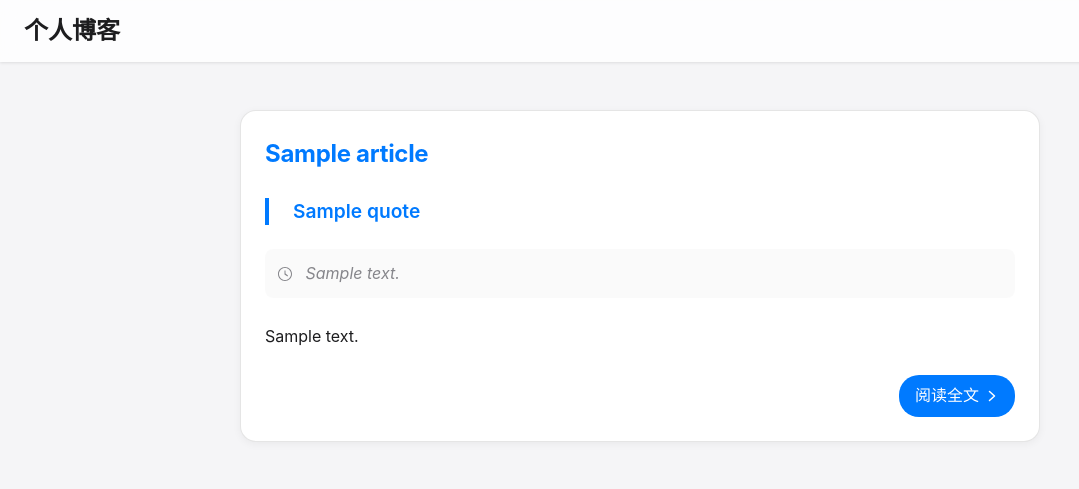
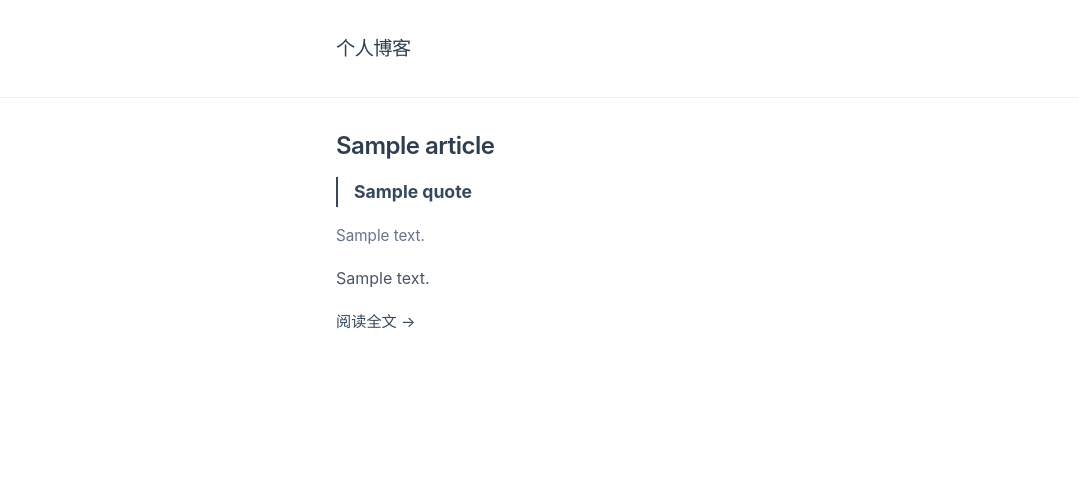
Before and after one commit to wuyingxue1230/knowledge_web, a Flask app: template templates/index.html in a window 1280 px wide. Shown: the top 489 px of the page, without its empty margins (0-1079 px from the left). Run offline with Flask 3, Linux system fonts and the light colour scheme; the template is opened without the code that fills it: most values are stand-ins (such as "Sample title", 1, 10 or a date in 2020).

Commit message:
改变样式

```diff
--- a/app.py
+++ b/app.py
@@ -2,6 +2,8 @@ from flask import Flask, render_template, jsonify
 import requests
 from config import Config
 import time
+import markdown
+import json
 
 app = Flask(__name__)
 app.config.from_object(Config)
@@ -54,9 +56,32 @@ class FeishuAPI:
 
 def process_field(field):
     """处理字段值，确保返回字符串"""
+    if field is None:
+        return ""
+
+    # 如果是列表，将所有项连接成字符串
     if isinstance(field, list):
         return "\n".join(str(item) for item in field)
-    return str(field) if field is not None else ""
+
+    # 如果是字典，直接查找 text 字段
+    if isinstance(field, dict):
+        return str(field.get("text", ""))
+
+    # 如果是字符串，尝试解析 JSON
+    if isinstance(field, str):
+        try:
+            # 尝试解析 JSON 字符串
+            field_dict = json.loads(field)
+            if isinstance(field_dict, dict):
+                return str(field_dict.get("text", field))
+        except json.JSONDecodeError:
+            return field
+
+    return str(field)
+
+def render_markdown(text):
+    """将Markdown文本转换为HTML"""
+    return markdown.markdown(text, extensions=['extra'])
 
 feishu_api = FeishuAPI(Config.FEISHU_APP_ID, Config.FEISHU_APP_SECRET)
 
@@ -67,12 +92,13 @@ def index():
         articles = []
         for record in records:
             fields = record.get("fields", {})
+            content = process_field(fields.get("概要内容输出"))
             article = {
                 "id": record.get("record_id"),
                 "title": process_field(fields.get("标题")),
                 "quote": process_field(fields.get("金句输出")),
                 "comment": process_field(fields.get("西瓜点评")),
-                "content": process_field(fields.get("概要内容输出"))[:100] + "..." if fields.get("概要内容输出") else ""
+                "content": content[:100] + "..." if len(content) > 100 else content
             }
             articles.append(article)
         return render_template('index.html', articles=articles)
@@ -87,12 +113,13 @@ def article_detail(record_id):
         for record in records:
             if record.get("record_id") == record_id:
                 fields = record.get("fields", {})
+                content = process_field(fields.get("概要内容输出"))
                 article = {
                     "id": record_id,
                     "title": process_field(fields.get("标题")),
                     "quote": process_field(fields.get("金句输出")),
                     "comment": process_field(fields.get("西瓜点评")),
-                    "content": process_field(fields.get("概要内容输出"))
+                    "content": render_markdown(content)
                 }
                 break
         if article:
--- a/templates/base.html
+++ b/templates/base.html
@@ -6,203 +6,224 @@
     <title>{% block title %}个人博客{% endblock %}</title>
     <style>
         :root {
-            --primary-color: #007AFF;
-            --background-color: #F5F5F7;
-            --text-color: #1D1D1F;
-            --secondary-text-color: #86868B;
-            --card-background: #FFFFFF;
-            --border-radius: 16px;
-            --spacing: 24px;
+            --text-color: #2c3e50;
+            --background-color: #ffffff;
+            --accent-color: #34495e;
+            --border-color: #edf2f7;
+            --spacing: 2rem;
+            --content-width: 42rem;
+        }
+
+        * {
+            margin: 0;
+            padding: 0;
+            box-sizing: border-box;
         }
 
         body {
-            font-family: -apple-system, BlinkMacSystemFont, "Segoe UI", Roboto, "Helvetica Neue", sans-serif;
-            margin: 0;
-            padding: 0;
-            background-color: var(--background-color);
+            font-family: -apple-system, "SF Pro Text", BlinkMacSystemFont, "Segoe UI", Roboto, sans-serif;
+            line-height: 1.7;
             color: var(--text-color);
-            line-height: 1.6;
+            background: var(--background-color);
             -webkit-font-smoothing: antialiased;
+            -moz-osx-font-smoothing: grayscale;
         }
 
         .container {
-            max-width: 800px;
+            max-width: var(--content-width);
             margin: 0 auto;
-            padding: var(--spacing);
+            padding: 0 var(--spacing);
         }
 
         header {
-            background-color: rgba(255, 255, 255, 0.8);
-            backdrop-filter: blur(10px);
-            -webkit-backdrop-filter: blur(10px);
-            position: sticky;
-            top: 0;
-            z-index: 100;
-            box-shadow: 0 1px 3px rgba(0,0,0,0.1);
+            padding: var(--spacing) 0;
             margin-bottom: var(--spacing);
+            border-bottom: 1px solid var(--border-color);
         }
 
-        h1 {
-            margin: 0;
-            font-size: 2em;
-            font-weight: 700;
+        .site-title {
+            font-size: 1.2rem;
+            font-weight: 500;
+            color: var(--text-color);
+            text-decoration: none;
             letter-spacing: -0.5px;
         }
 
+        h1, h2 {
+            font-weight: 600;
+            letter-spacing: -0.5px;
+            line-height: 1.3;
+        }
+
         h2 {
-            font-size: 1.5em;
-            margin: 0 0 var(--spacing) 0;
-            letter-spacing: -0.3px;
+            font-size: 1.5rem;
+            margin-bottom: 1rem;
         }
 
         .article-card {
-            background-color: var(--card-background);
-            border-radius: var(--border-radius);
-            padding: var(--spacing);
             margin-bottom: var(--spacing);
-            box-shadow: 0 2px 8px rgba(0,0,0,0.05);
-            transition: all 0.3s ease;
-            border: 1px solid rgba(0,0,0,0.1);
+            padding-bottom: var(--spacing);
+            border-bottom: 1px solid var(--border-color);
         }
 
-        .article-card:hover {
-            transform: translateY(-2px);
-            box-shadow: 0 4px 12px rgba(0,0,0,0.1);
+        .article-card:last-child {
+            border-bottom: none;
         }
 
-        .quote {
-            font-size: 1.2em;
-            font-weight: 600;
-            color: var(--primary-color);
-            margin: var(--spacing) 0;
-            padding-left: var(--spacing);
-            border-left: 4px solid var(--primary-color);
-            line-height: 1.4;
-        }
-
-        .comment {
-            color: var(--secondary-text-color);
-            font-style: italic;
-            margin: var(--spacing) 0;
-            padding: calc(var(--spacing) / 2);
-            background-color: rgba(0,0,0,0.02);
-            border-radius: calc(var(--border-radius) / 2);
-        }
-
-        .content {
-            margin: var(--spacing) 0;
-            line-height: 1.8;
-            color: var(--text-color);
-        }
-
-        a {
-            color: var(--primary-color);
-            text-decoration: none;
-            transition: all 0.2s ease;
-        }
-
-        a:hover {
-            color: #0056b3;
-        }
-
-        .header-content {
-            display: flex;
-            align-items: center;
-            justify-content: space-between;
-            padding: calc(var(--spacing) / 2) var(--spacing);
-        }
-
-        .site-title {
-            font-size: 1.5em;
-            font-weight: 700;
+        .article-title {
             color: var(--text-color);
             text-decoration: none;
         }
 
+        .article-title:hover {
+            color: var(--accent-color);
+        }
+
+        .quote {
+            font-size: 1.1rem;
+            color: var(--accent-color);
+            margin: 1rem 0;
+            padding-left: 1rem;
+            border-left: 2px solid var(--accent-color);
+        }
+
+        .comment {
+            font-size: 0.95rem;
+            color: #64748b;
+            margin: 1rem 0;
+        }
+
+        .content {
+            margin: 1rem 0;
+            color: #4a5568;
+        }
+
+        /* Markdown 样式 */
+        .content h1, .content h2, .content h3, .content h4 {
+            margin: 1.5rem 0 1rem;
+            color: var(--text-color);
+            font-weight: 600;
+            line-height: 1.3;
+        }
+
+        .content h1 { font-size: 1.8rem; }
+        .content h2 { font-size: 1.5rem; }
+        .content h3 { font-size: 1.3rem; }
+        .content h4 { font-size: 1.1rem; }
+
+        .content p {
+            margin: 1rem 0;
+            line-height: 1.7;
+        }
+
+        .content ul, .content ol {
+            margin: 1rem 0;
+            padding-left: 1.5rem;
+        }
+
+        .content li {
+            margin: 0.5rem 0;
+        }
+
+        .content strong {
+            font-weight: 600;
+            color: var(--text-color);
+        }
+
+        .content em {
+            font-style: italic;
+        }
+
+        .content code {
+            background: #f7fafc;
+            padding: 0.2rem 0.4rem;
+            border-radius: 0.2rem;
+            font-size: 0.9em;
+            color: #2d3748;
+        }
+
+        .content pre {
+            background: #f7fafc;
+            padding: 1rem;
+            border-radius: 0.5rem;
+            overflow-x: auto;
+            margin: 1rem 0;
+        }
+
+        .content pre code {
+            background: none;
+            padding: 0;
+        }
+
+        .content blockquote {
+            border-left: 4px solid var(--accent-color);
+            margin: 1rem 0;
+            padding: 0.5rem 0 0.5rem 1rem;
+            color: #4a5568;
+            font-style: italic;
+        }
+
+        .content img {
+            max-width: 100%;
+            height: auto;
+            border-radius: 0.5rem;
+            margin: 1rem 0;
+        }
+
         .read-more {
-            margin-top: var(--spacing);
-            text-align: right;
+            margin-top: 1rem;
         }
 
         .read-more-link {
-            display: inline-flex;
-            align-items: center;
-            padding: 8px 16px;
-            background-color: var(--primary-color);
-            color: white;
-            border-radius: 20px;
-            font-weight: 500;
-            transition: all 0.2s ease;
+            color: var(--accent-color);
+            text-decoration: none;
+            font-size: 0.95rem;
         }
 
         .read-more-link:hover {
-            background-color: #0056b3;
-            color: white;
-            transform: translateY(-1px);
+            text-decoration: underline;
+        }
+
+        .article-footer {
+            margin-top: var(--spacing);
+            padding-top: var(--spacing);
+            border-top: 1px solid var(--border-color);
+        }
+
+        .back-link {
+            color: var(--accent-color);
+            text-decoration: none;
+            font-size: 0.95rem;
+        }
+
+        .back-link:hover {
+            text-decoration: underline;
         }
 
         .empty-state {
             text-align: center;
             padding: var(--spacing);
-            color: var(--secondary-text-color);
-            background-color: var(--card-background);
-            border-radius: var(--border-radius);
-            margin: var(--spacing) 0;
-        }
-
-        .article-detail {
-            margin-top: var(--spacing);
-        }
-
-        .article-header {
-            margin-bottom: var(--spacing);
-        }
-
-        .article-footer {
-            margin-top: calc(var(--spacing) * 2);
-            padding-top: var(--spacing);
-            border-top: 1px solid rgba(0,0,0,0.1);
-        }
-
-        .back-link {
-            display: inline-flex;
-            align-items: center;
-            padding: 8px 16px;
-            background-color: var(--background-color);
-            color: var(--text-color);
-            border-radius: 20px;
-            font-weight: 500;
-            transition: all 0.2s ease;
-        }
-
-        .back-link:hover {
-            background-color: #E5E5EA;
-            color: var(--text-color);
-            transform: translateY(-1px);
+            color: #64748b;
         }
 
         @media (max-width: 768px) {
             :root {
-                --spacing: 16px;
+                --spacing: 1.5rem;
             }
 
-            .container {
-                padding: var(--spacing);
-            }
-
-            h1 {
-                font-size: 1.5em;
+            h2 {
+                font-size: 1.3rem;
             }
 
             .quote {
-                font-size: 1.1em;
+                font-size: 1rem;
             }
         }
     </style>
 </head>
 <body>
     <header>
-        <div class="header-content">
+        <div class="container">
             <a href="/" class="site-title">个人博客</a>
         </div>
     </header>
--- a/templates/index.html
+++ b/templates/index.html
@@ -3,36 +3,23 @@
 {% block title %}个人博客 - 首页{% endblock %}
 
 {% block content %}
+{% if articles %}
     {% for article in articles %}
     <article class="article-card">
-        <h2><a href="/article/{{ article.id }}" target="_blank">{{ article.title }}</a></h2>
+        <h2><a href="/article/{{ article.id }}" target="_blank" class="article-title">{{ article.title }}</a></h2>
         {% if article.quote %}
-        <div class="quote">{{ article.quote }}</div>
+        <div class="quote"><strong>{{ article.quote }}</strong></div>
         {% endif %}
         {% if article.comment %}
-        <div class="comment">
-            <svg width="16" height="16" viewBox="0 0 16 16" fill="none" xmlns="http://www.w3.org/2000/svg" style="margin-right: 8px; vertical-align: middle;">
-                <path d="M8 1C4.13401 1 1 4.13401 1 8C1 11.866 4.13401 15 8 15C11.866 15 15 11.866 15 8C15 4.13401 11.866 1 8 1ZM8 14C4.69163 14 2 11.3084 2 8C2 4.69163 4.69163 2 8 2C11.3084 2 14 4.69163 14 8C14 11.3084 11.3084 14 8 14Z" fill="currentColor"/>
-                <path d="M7.5 4.5V8.5L10.5 10.5L11 9.5L8.5 7.5V4.5H7.5Z" fill="currentColor"/>
-            </svg>
-            {{ article.comment }}
-        </div>
+        <div class="comment">{{ article.comment }}</div>
         {% endif %}
         <div class="content">{{ article.content }}</div>
         <div class="read-more">
-            <a href="/article/{{ article.id }}" target="_blank" class="read-more-link">
-                阅读全文
-                <svg width="16" height="16" viewBox="0 0 16 16" fill="none" xmlns="http://www.w3.org/2000/svg" style="margin-left: 4px; vertical-align: middle;">
-                    <path d="M6.5 12.5L11.5 8L6.5 3.5" stroke="currentColor" stroke-width="1.5" stroke-linecap="round" stroke-linejoin="round"/>
-                </svg>
-            </a>
+            <a href="/article/{{ article.id }}" target="_blank" class="read-more-link">阅读全文 →</a>
         </div>
     </article>
     {% endfor %}
-
-    {% if not articles %}
-    <div class="empty-state">
-        <p>暂无文章</p>
-    </div>
-    {% endif %}
+{% else %}
+    <div class="empty-state">暂无文章</div>
+{% endif %}
 {% endblock %}
```
Also changed, not shown: templates/detail.html (+7 -26 lines).
